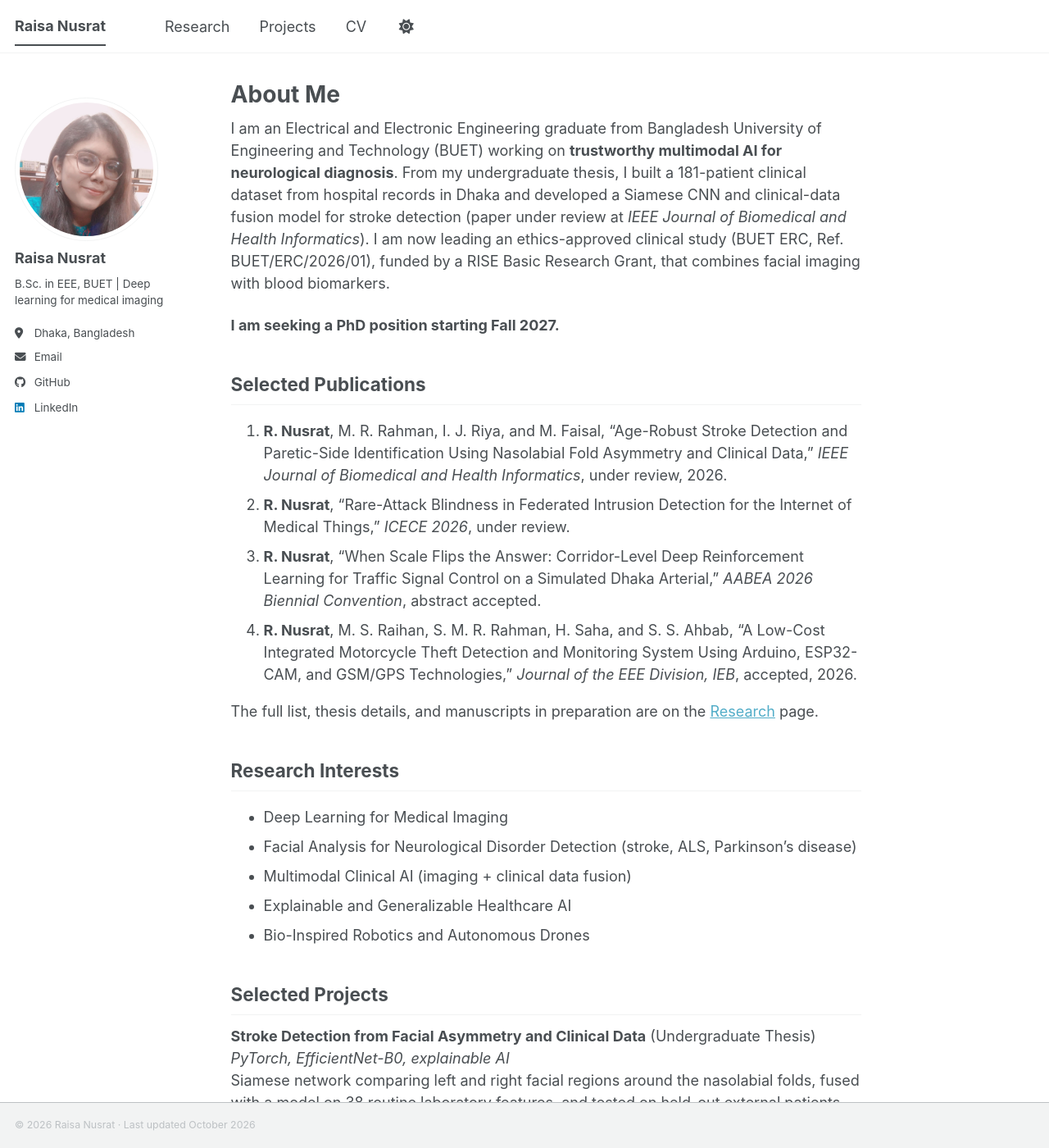
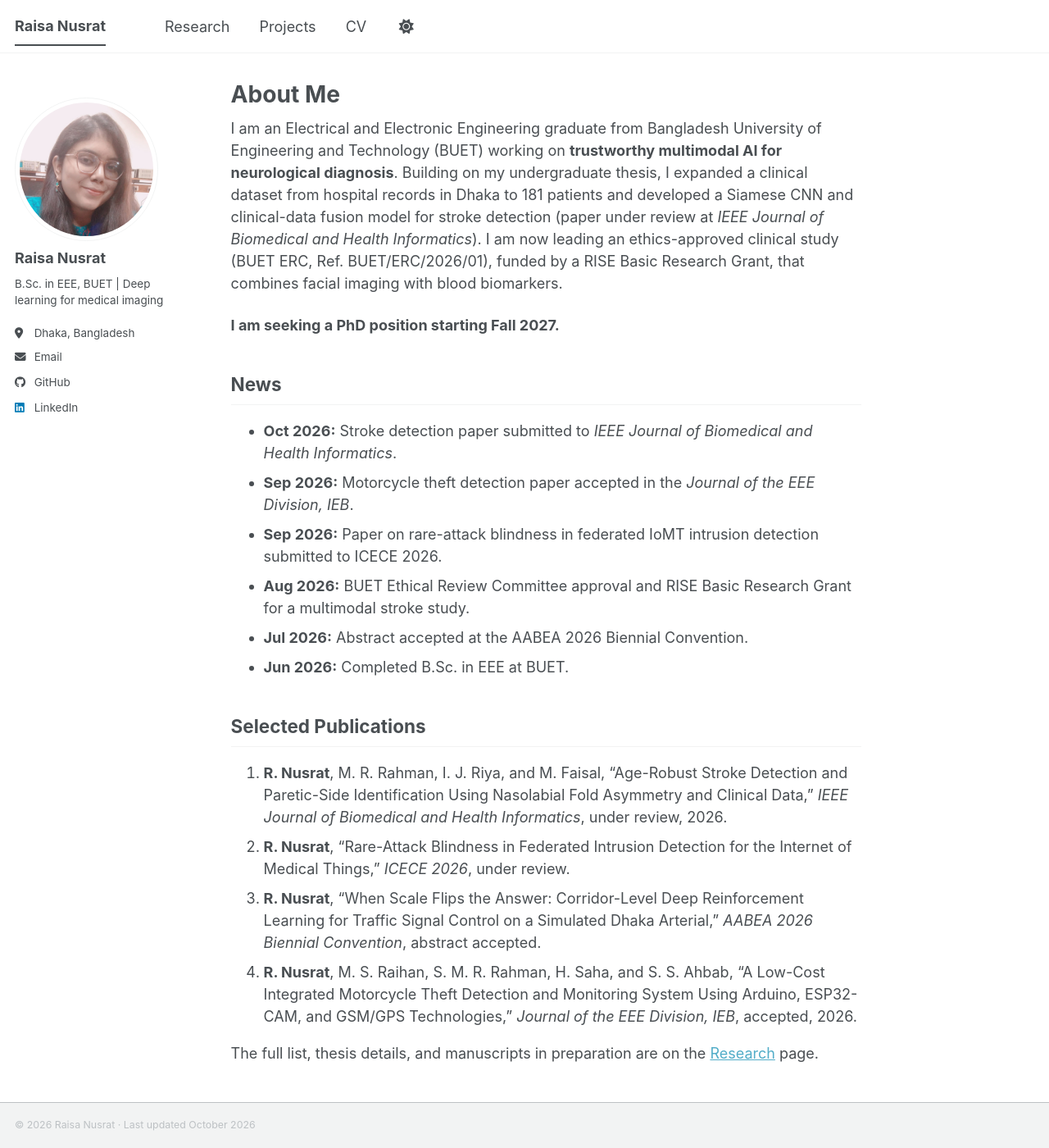
Before and after one commit to raisa-nusrat/raisa-nusrat.github.io, a Jekyll site: the page built from _pages/about.md, in a window 1280 px wide and 1400 px high. Shown: the whole window at 82% size. Built offline with Jekyll 4.4.1, drawn with Linux system fonts in a browser that asks for light colours; a style sheet for code colours, icons or effects is not loaded; some of the changed text lies outside the part shown.

Commit message:
Add files via upload

```diff
--- a/_pages/about.md
+++ b/_pages/about.md
@@ -7,11 +7,18 @@ redirect_from:
   - /about.html
 ---
 
-I am an Electrical and Electronic Engineering graduate from Bangladesh University of Engineering and Technology (BUET) working on **trustworthy multimodal AI for neurological diagnosis**. From my undergraduate thesis, I built a 181-patient clinical dataset from hospital records in Dhaka and developed a Siamese CNN and clinical-data fusion model for stroke detection (paper under review at *IEEE Journal of Biomedical and Health Informatics*). I am now leading an ethics-approved clinical study (BUET ERC, Ref. BUET/ERC/2026/01), funded by a RISE Basic Research Grant, that combines facial imaging with blood biomarkers.
+I am an Electrical and Electronic Engineering graduate from Bangladesh University of Engineering and Technology (BUET) working on **trustworthy multimodal AI for neurological diagnosis**. Building on my undergraduate thesis, I expanded a clinical dataset from hospital records in Dhaka to 181 patients and developed a Siamese CNN and clinical-data fusion model for stroke detection (paper under review at *IEEE Journal of Biomedical and Health Informatics*). I am now leading an ethics-approved clinical study (BUET ERC, Ref. BUET/ERC/2026/01), funded by a RISE Basic Research Grant, that combines facial imaging with blood biomarkers.
 
 **I am seeking a PhD position starting Fall 2027.**
 
+## News
 
+- **Oct 2026:** Stroke detection paper submitted to *IEEE Journal of Biomedical and Health Informatics*.
+- **Sep 2026:** Motorcycle theft detection paper accepted in the *Journal of the EEE Division, IEB*.
+- **Sep 2026:** Paper on rare-attack blindness in federated IoMT intrusion detection submitted to ICECE 2026.
+- **Aug 2026:** BUET Ethical Review Committee approval and RISE Basic Research Grant for a multimodal stroke study.
+- **Jul 2026:** Abstract accepted at the AABEA 2026 Biennial Convention.
+- **Jun 2026:** Completed B.Sc. in EEE at BUET.
 
 ## Selected Publications
 
@@ -28,7 +35,7 @@ The full list, thesis details, and manuscripts in preparation are on the [Resear
 - Facial Analysis for Neurological Disorder Detection (stroke, ALS, Parkinson's disease)
 - Multimodal Clinical AI (imaging + clinical data fusion)
 - Explainable and Generalizable Healthcare AI
-- Bio-Inspired Robotics and Autonomous Drones
+- Bio-Inspired Robotics and Autonomous Systems
 
 ## Selected Projects
 
@@ -48,16 +55,7 @@ Swarm-inspired drone using camera-IMU visual odometry for navigation and YOLOv8-
 *Arduino, ESP32-CAM, GSM/GPS*
 PIN-locked ignition, live camera view, and GPS/SMS tracking in a working prototype costing about 3800 BDT.
 
-**Autonomous Trash-Collecting Line-Following Robot**
-*PID control, embedded systems*
-Line-following robot with PID control and object detection for collecting waste.
-
 Details, figures, and more projects are on the [Projects](/portfolio/) page.
-
-## Other Projects
-
-- **Signal Processing:** Noise cancellation using LMS and RLS adaptive filters, compared by SNR and mean squared error.
-- **Power Systems:** Simulink model of a neighbourhood microgrid with intentional islanding during faults.
 
 ## Teaching Experience
 
```
